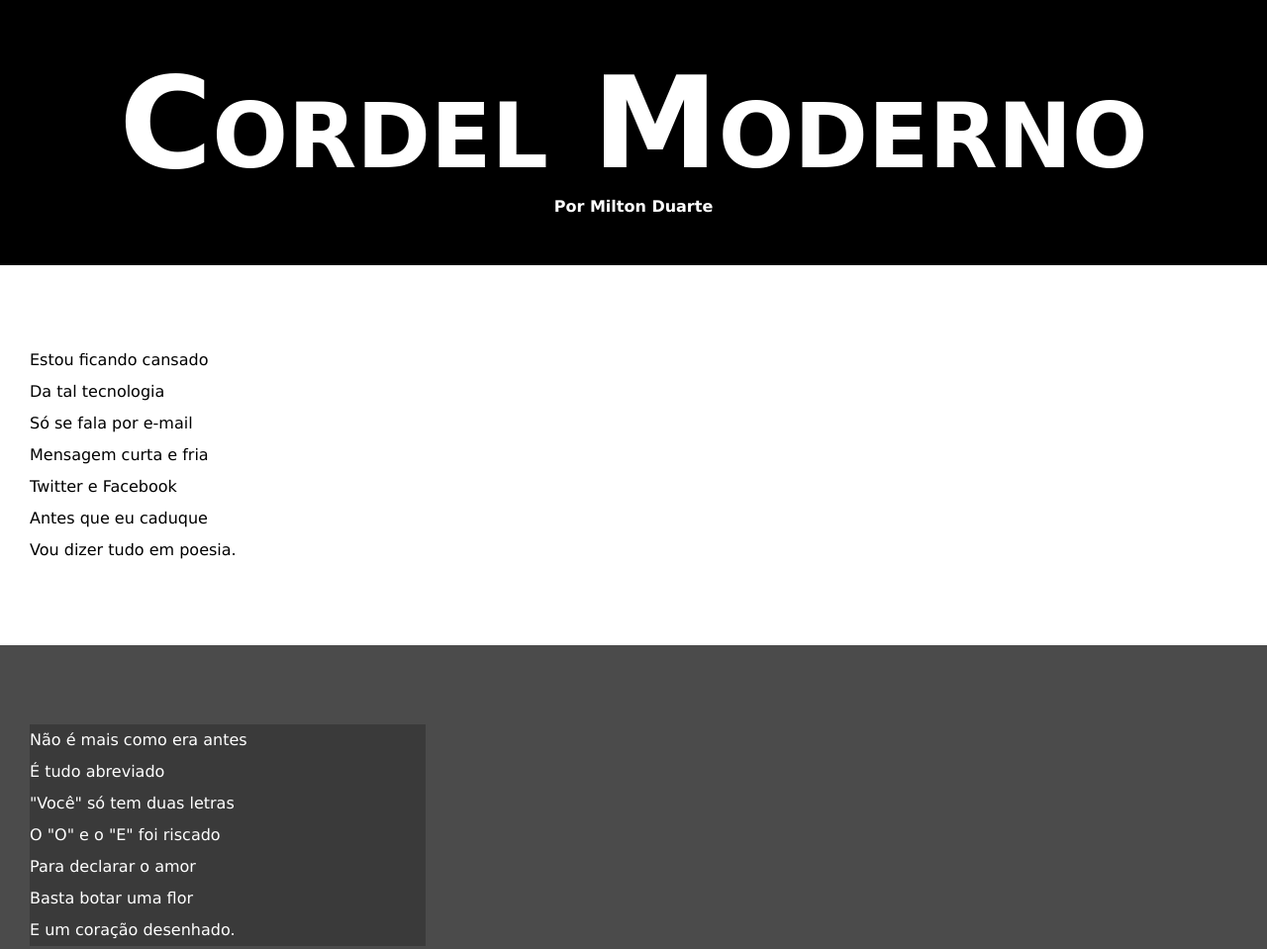
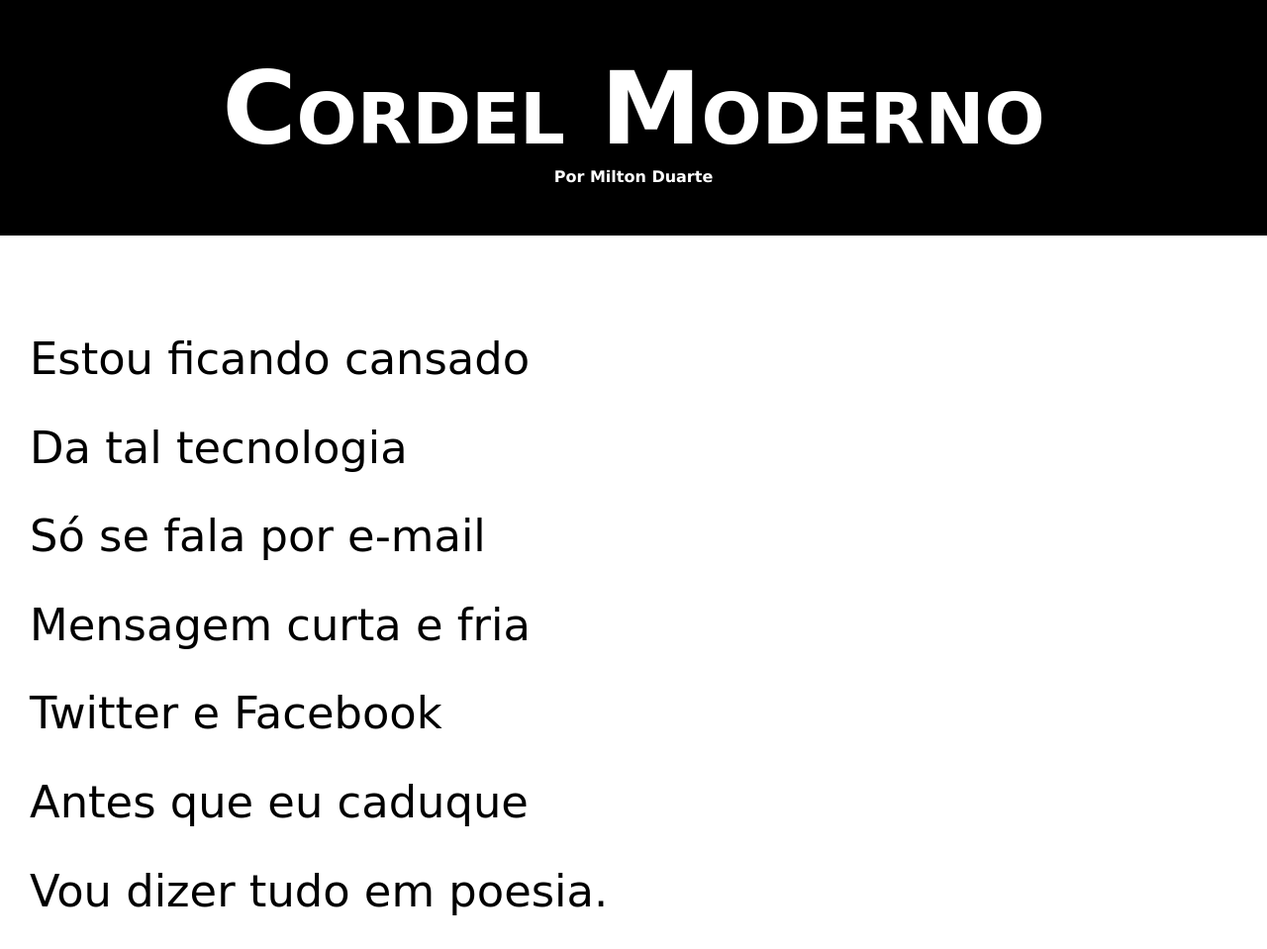
Before and after one commit to FelipeSamassa/html-css, a plain HTML site: page desafios/desafio 012/index.html in a window 1280 px wide. Shown: the top 959 px of the page at 99% size. Drawn offline with Linux system fonts and the light colour scheme.

Commit message:
atualização

```diff
--- a/desafios/desafio 012/style.css
+++ b/desafios/desafio 012/style.css
@@ -9,9 +9,9 @@
 @import url('https://fonts.googleapis.com/css2?family=Sriracha&display=swap');
 
 :root {
-    --font1: verdana, Geneva, tahoma, sans-serif;
-    --font2: "Passion One", cursive;
-    --fonr3: "Sriracha", cursive;
+    --font1: Verdana, Geneva, Tahoma, sans-serif;
+    --font2: 'Passion One', cursive;
+    --font3: 'Sriracha', cursive;
 }
 
 html, body{
@@ -31,7 +31,7 @@ header > h1{
     padding-top: 50px;
     font-variant: small-caps;
     font-family: var(--font2);
-    font-size: 10vw;
+    font-size: 8vw; /* 10% da largura da tela, ou seja, vai alterando conforme o tamanho da tela */
 }
 
 header p{
@@ -53,6 +53,8 @@ section{
     padding-bottom: 10vh;
     line-height: 2em; /*espaçamento entre linhas*/
     padding-left: 30px;
+    font-family: var(--font3);
+    font-size: 3.5vw;
 }
 
 section.normal {
@@ -67,7 +69,8 @@ section.imagem{
 
 section.imagem > p{
     background-color: rgba(0, 0, 0, 0.226);
-    width: 400px;
+    display: inline-block;
+    padding: 5px;
 }
 
 footer{
```
Also changed, not shown: desafios/desafio 012/index.html (+3 -1 lines).
